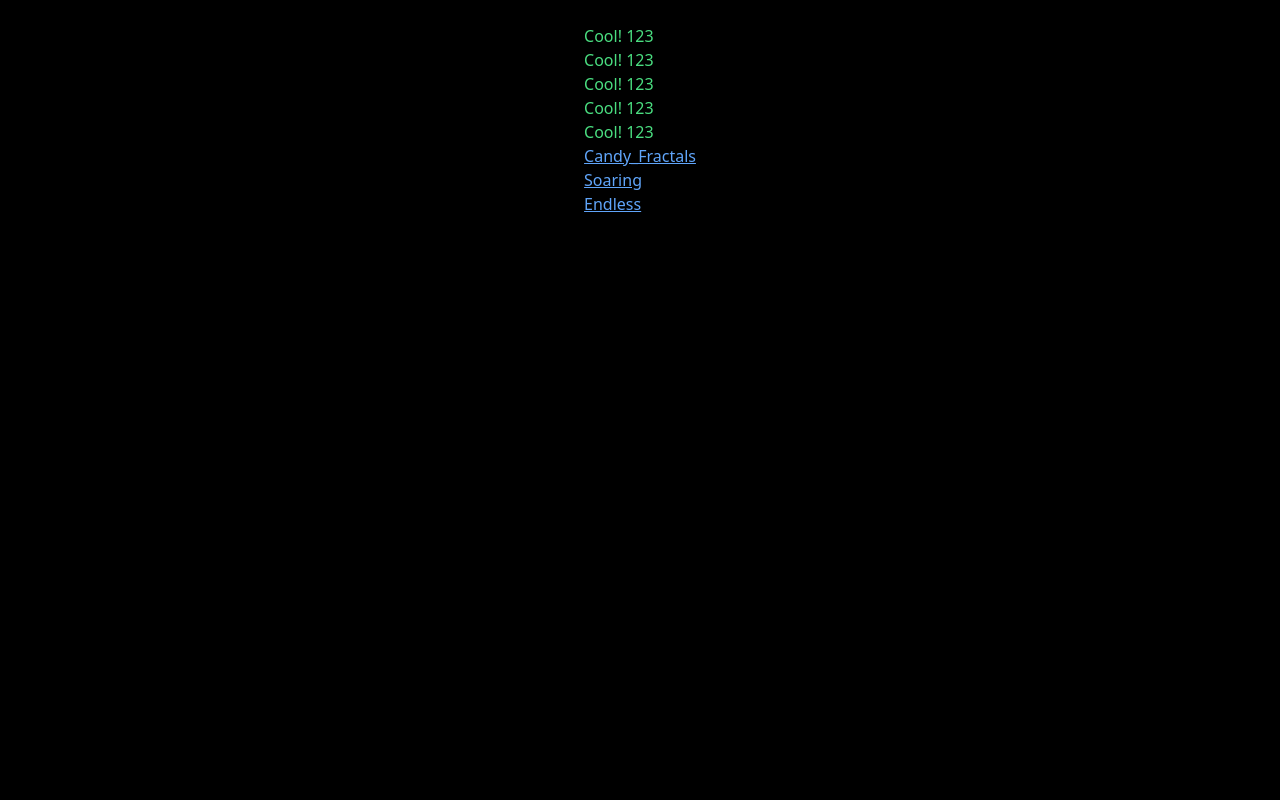
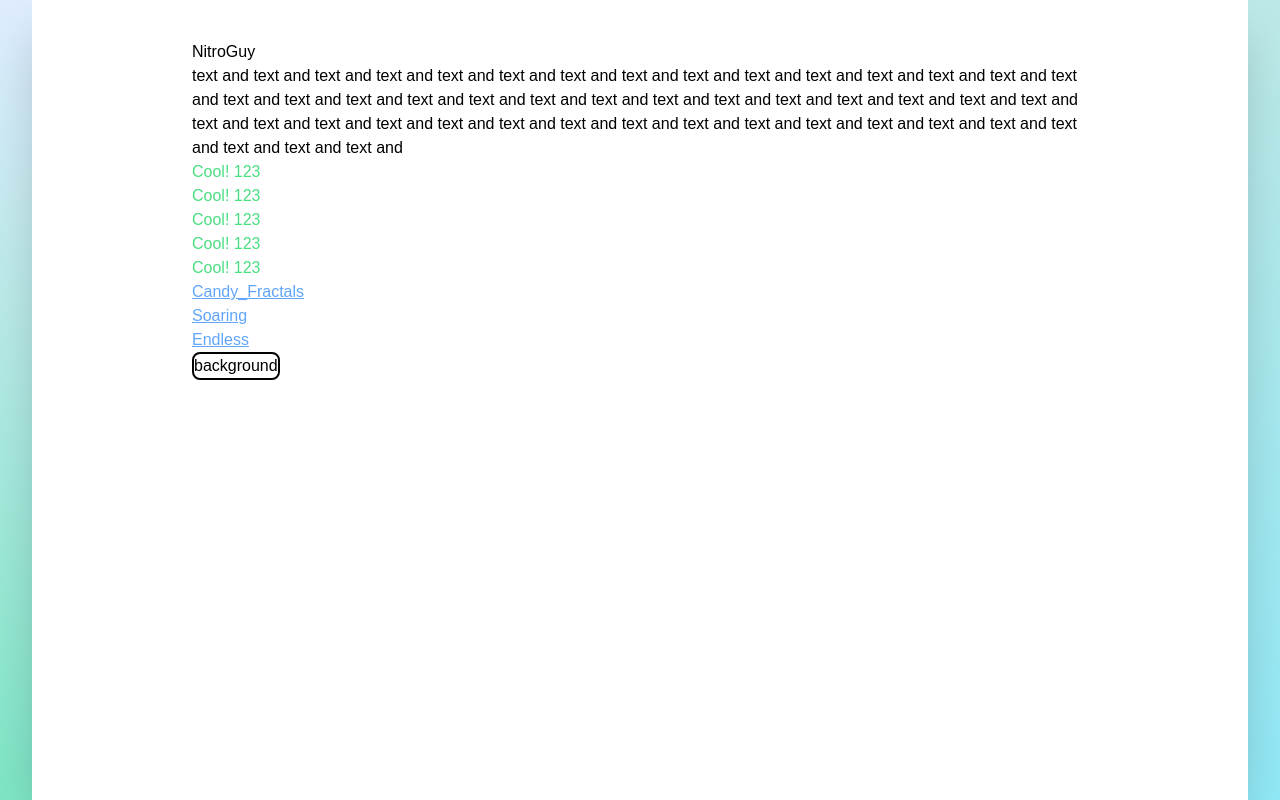
Before and after one commit to NitroGuy10/nitroguy10.github.io, a Nuxt app: page / in a window 1280 px wide. Built offline with nearby package versions, Linux system fonts and the light colour scheme.

Commit message:
This is why I'm not a graphic designer

```diff
--- /dev/null
+++ b/assets/css/tailwind.css
@@ -0,0 +1,33 @@
+@tailwind base;
+@tailwind components;
+@tailwind utilities;
+
+@layer utilities
+{
+    .double-gradient-bluegreen
+    {
+        /*
+        <div id="gradient" className="absolute z-0 bg-gradient-to-b from-blue-200 to-cyan-400 bg-fixed bg-no-repeat bg-center w-full h-full">
+            <div id="other-gradient" className="absolute z-10 bg-gradient-to-bl from-green-200 via-white to-lime-200 opacity-50 bg-fixed bg-no-repeat bg-center w-full h-full">
+            </div>
+        </div>
+        */
+        background-image: linear-gradient(to bottom left, #bbf7d080, #ffffff80, #d9f99d80), linear-gradient(to bottom ,#bfdbfe, #22d3ee);
+        background-attachment: fixed, fixed;
+        background-repeat: no-repeat, no-repeat;
+        background-position: center, center;
+    }
+
+    .double-gradient-redorange
+    {
+        background-image: linear-gradient(to bottom left, #ffc0c080, #ff000080), linear-gradient(to bottom ,#ffbb00, #ff9020);
+        background-attachment: fixed, fixed;
+        background-repeat: no-repeat, no-repeat;
+        background-position: center, center;
+    }
+}
+
+body
+{
+    font-family: "Arial", sans-serif;
+}
--- a/assets/styles/main.css
+++ /dev/null
@@ -1,5 +0,0 @@
-
-.test
-{
-    background-color: black;
-}
--- a/components/Cool.vue
+++ b/components/Cool.vue
@@ -1,8 +1,8 @@
 <script lang="ts" setup>
-    let date = 123;
+  let date = 123;
 
 </script>
 
 <template>
-    <p class="text-green-400">Cool! {{ date }}</p>
+  <p class="text-green-400">Cool! {{ date }}</p>
 </template>
--- a/nuxt.config.ts
+++ b/nuxt.config.ts
@@ -16,9 +16,6 @@ export default defineNuxtConfig({
             ]
         }
     },
-    css: [
-        "@/assets/styles/main.css"
-    ],
     nitro: {
         output: {
             publicDir: "@/docs"
--- a/pages/index.vue
+++ b/pages/index.vue
@@ -5,9 +5,12 @@
 </script>
 
 <template>
-  <div id="page" class="min-h-screen test">
-    <div id="content" class="mx-auto w-fit">
+  <div id="root" class="">
+    <div id="background" class="min-h-screen double-gradient-bluegreen dark:double-gradient-redorange transition duration-[3000]">
+      <div id="page" class="min-h-screen mx-auto w-[95%] p-10 shadow-2xl bg-white dark:bg-zinc-700 dark:text-zinc-200 transition duration-[3000]">
+        <div id="content" class="mx-auto max-w-4xl">
           <h1>NitroGuy</h1>
+          <p>text and text and text and text and text and text and text and text and text and text and text and text and text and text and text and text and text and text and text and text and text and text and text and text and text and text and text and text and text and text and text and text and text and text and text and text and text and text and text and text and text and text and text and text and text and text and text and </p>
           <Cool />
           <Cool />
           <Cool />
@@ -18,6 +21,10 @@
             <li v-for="song of SONGS"><NuxtLink :to="'./songs/' + song" class="text-blue-400 underline">{{ song }}</NuxtLink></li>
           </ul>
 
+          <button class="border-2 border-black rounded-lg">background</button>
+
+        </div>
+      </div>
     </div>
   </div>
 </template>
--- /dev/null
+++ b/tailwind.config.ts
@@ -0,0 +1,18 @@
+import type { Config } from 'tailwindcss';
+
+export default <Partial<Config>> {
+  theme: {},
+  plugins: [],
+  content: [
+    "@/components/**/*.{vue,js,ts}",
+    "@/layouts/**/*.vue",
+    "@/pages/**/*.vue",
+    "@/composables/**/*.{js,ts}",
+    "@/plugins/**/*.{js,ts}",
+    "@/App.{js,ts,vue}",
+    "@/app.{js,ts,vue}",
+    "@/Error.{js,ts,vue}",
+    "@/error.{js,ts,vue}"
+  ],
+  darkMode: "class"
+};
```
Lines whose indentation alone changed are shown as unchanged.
